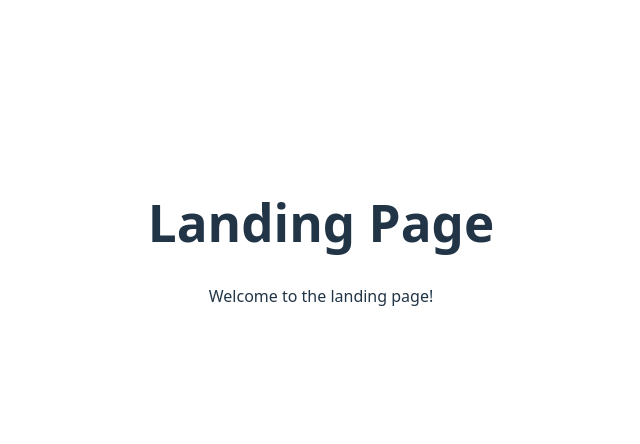
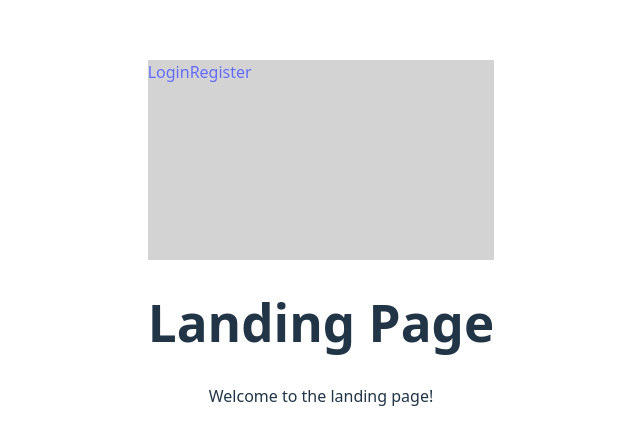
Before and after one commit to finalProject2025/TP, a React (Vite) app in the folder frontend/: page / in a window 1280 px wide. Shown: the part 158-602 px from the top of the page, without its empty margins (319-959 px from the left). Built offline with nearby package versions, Linux system fonts and the light colour scheme.

Commit message:
add some content and styles to nav bar

```diff
--- a/frontend/src/pages/Landing.tsx
+++ b/frontend/src/pages/Landing.tsx
@@ -1,8 +1,17 @@
 const Landing = () => {
   return (
     <div>
-      <h1>Landing Page</h1>
-      <p>Welcome to the landing page!</p>
+      <header style={{ display: "flex", justifyContent: "space-between", height: "200px", backgroundColor: "lightgray", width: "100%" }}>
+        <nav>
+          <a href="/login">Login</a>
+          <a href="/register">Register</a>
+        </nav>
+      </header>
+      <main>
+        <h1>Landing Page</h1>
+        <p>Welcome to the landing page!</p>
+      </main>
+      <footer></footer>
     </div>
   );
 };
```
Also changed, not shown: 1 other file (tests, documents, lock files or other folders).
